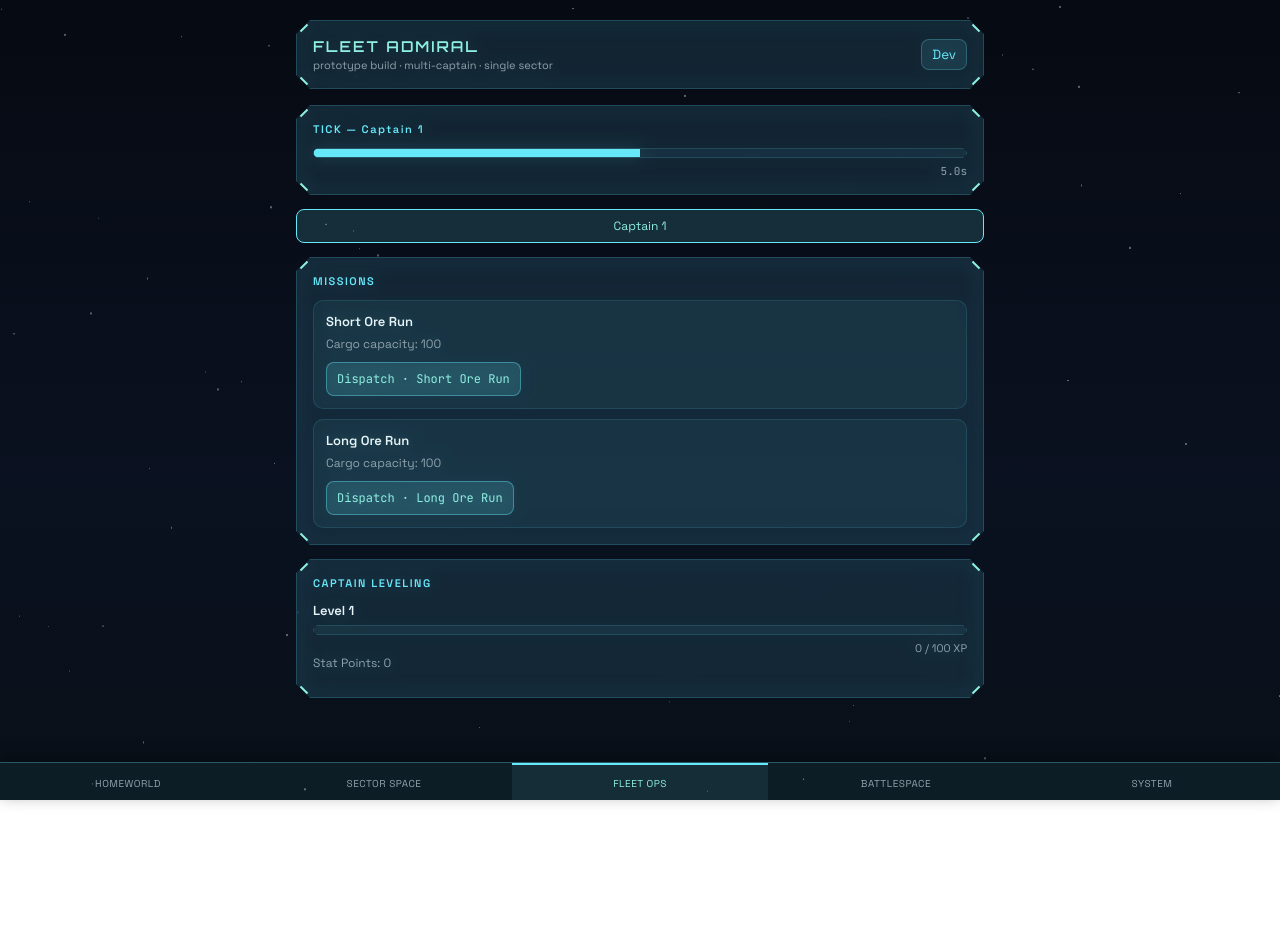
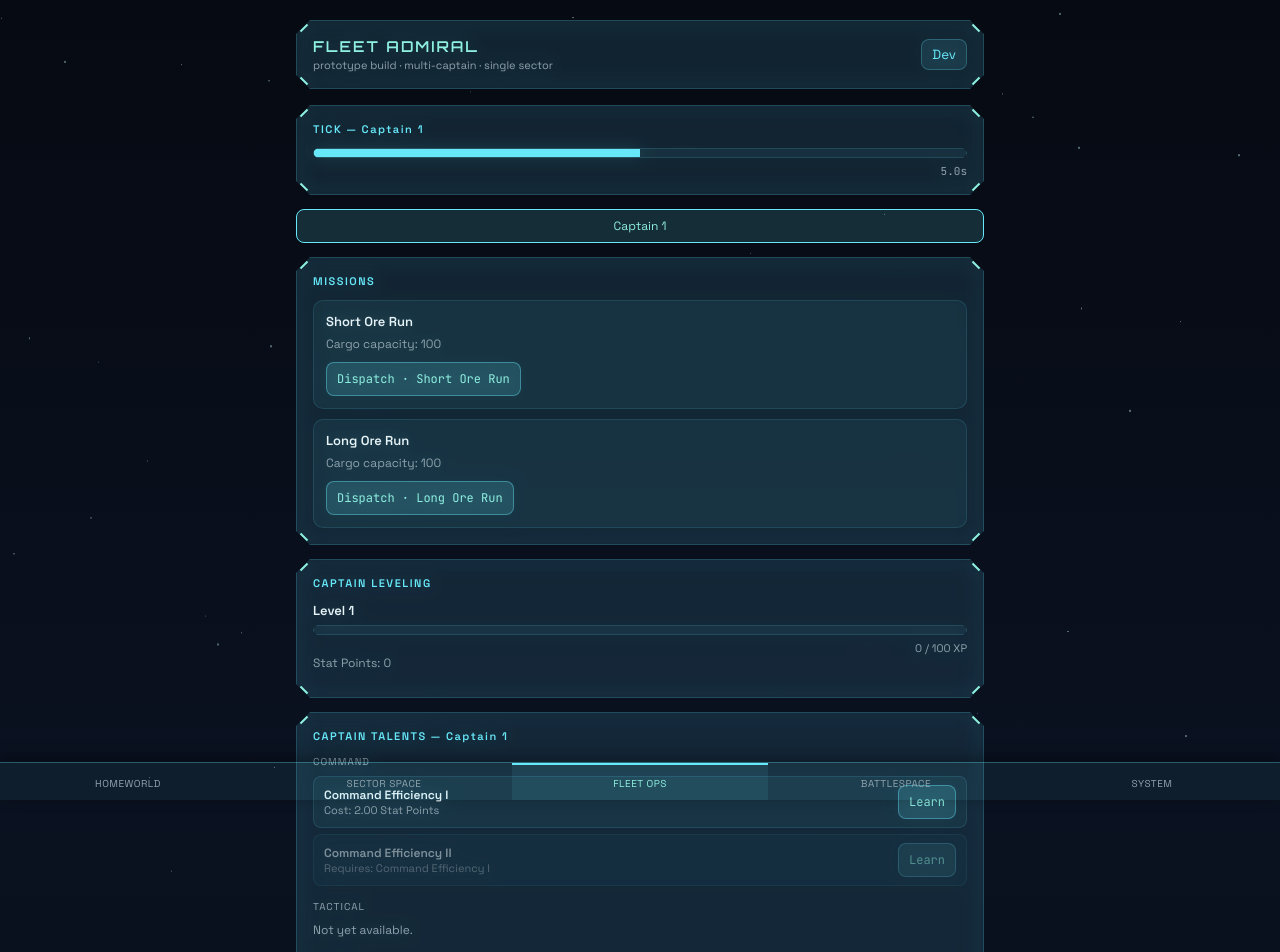
Before and after one commit to Scythrael/HyperionLegacy, a Svelte app: page / in a window 1280 px wide. Shown: the top 952 px of the page. Before the commit the page ends 800 px from the top, so only its background shows below. Built offline with nearby package versions, Linux system fonts and the light colour scheme.

Commit message:
feat: add Captain Talents and Homeworld Talents panels

```diff
--- a/src/App.svelte
+++ b/src/App.svelte
@@ -8,12 +8,18 @@
     requiredTicksForPhase,
     RECIPES,
     xpForNextLevel,
+    CAPTAIN_TALENTS,
+    HOMEWORLD_TALENTS,
     type GameState,
     type MissionKey,
     type MissionPhase,
     type LootMaterialKey,
     type RecipeKey,
     type HomePlanetMaterialKey,
+    type CaptainTalentBranch,
+    type HomeworldTalentBranch,
+    type CaptainTalentKey,
+    type HomeworldTalentKey,
   } from "./lib/game/model";
   import {
     tick,
@@ -22,6 +28,8 @@
     recallCaptain,
     craftRecipe,
     recomputeFleetAdmin,
+    buyCaptainTalent,
+    buyHomeworldTalent,
   } from "./lib/game/tick";
   import { formatNumber } from "./lib/game/format";
   import { saveToLocalStorage, loadFromLocalStorage, clearSave, exportRawSave } from "./lib/game/save";
@@ -301,6 +309,33 @@
     doSave();
   }
 
+  // Captain Talents (Task 6) -- per-captain-scoped, like doDispatchCaptainOnMission
+  // above (reads activeCaptain.id, spends THIS captain's own statPoints).
+  // Same "same state reference on failure" convention as buyCaptainTalent
+  // itself -- success is just checked and bailed on here, no extra validation
+  // duplicated in the UI layer.
+  function doBuyCaptainTalent(talentKey: CaptainTalentKey) {
+    const captain = activeCaptain;
+    const { next, success } = buyCaptainTalent(state, captain.id, talentKey);
+    if (!success) return;
+    state = next;
+    pushLog(`[${captain.label}] Talent learned: ${CAPTAIN_TALENTS[talentKey].label}.`);
+    doSave();
+  }
+
+  // Homeworld Talents (Task 6) -- fleet-wide, spends the shared adminPoints
+  // pool. Unlike doBuyCaptainTalent above, this never touches state.captains
+  // directly here (buyHomeworldTalent itself appends a new captain internally
+  // for unlockCaptainSlot-effect nodes -- see tick.ts) -- App.svelte just
+  // swaps in whatever `next` comes back, same as every other do* handler.
+  function doBuyHomeworldTalent(talentKey: HomeworldTalentKey) {
+    const { next, success } = buyHomeworldTalent(state, talentKey);
+    if (!success) return;
+    state = next;
+    pushLog(`Homeworld talent unlocked: ${HOMEWORLD_TALENTS[talentKey].label}.`);
+    doSave();
+  }
+
   function doExportSave() {
     const raw = exportRawSave();
     if (!raw) return;
@@ -427,6 +462,77 @@
           </button>
         </Panel>
       {/each}
+
+      <!-- Homeworld Talents (Task 6, Captain & Homeworld Talent Trees) --
+           fleet-wide (not per-captain -- reads state.adminPoints /
+           state.unlockedHomeworldTalents directly, never activeCaptain),
+           placed after Refinery/Fabrication above. Same fixed-5-branch
+           iteration pattern as the Captain Talents panel under Fleet Ops, so
+           Homeland Defense/Citizenry (zero entries today, see model.ts)
+           render as labeled, empty columns.
+
+           GATING NOTE on unlockCaptainSlot-effect nodes (fleetLogisticsSlot1/
+           2/3): buyHomeworldTalent (tick.ts) ONLY validates the node's own
+           `talent.cost` against state.adminPoints -- it does NOT read or
+           enforce `effect.atLevel`/`effect.statPointCost`/
+           `effect.componentsCost` at all (see the NOTE comment inside
+           buyHomeworldTalent's own unlockCaptainSlot branch). Those 3 fields
+           were carried over from the old CAPTAIN_SLOT_UNLOCKS shape, which
+           was captain-scoped (gated a SPECIFIC captain's own level/
+           statPoints/Components). buyHomeworldTalent takes no captainId --
+           it's a pure fleet-wide adminPoints purchase with no target
+           captain to check a "level X" or "statPoints Y" requirement
+           against, so there is no well-defined captain to enforce those
+           fields on here either. Rather than inventing a resolution (e.g.
+           picking activeCaptain as an arbitrary stand-in, which the
+           underlying function does not do and was never asked to do), this
+           panel surfaces atLevel/statPointCost/componentsCost as READ-ONLY
+           informational text only -- the buy button's disabled state gates
+           SOLELY on what buyHomeworldTalent actually checks (adminPoints,
+           requires-chain, not-already-owned), so the button is never
+           disabled for a reason the underlying function doesn't enforce. -->
+      <Panel>
+        <div class="panel-title">HOMEWORLD TALENTS</div>
+        <div class="research-cost">Admin Points: {formatNumber(state.adminPoints)}</div>
+        {#each (["fleetLogistics", "homelandDefense", "citizenry", "economy", "industry"] as HomeworldTalentBranch[]) as branch}
+          {@const nodes = Object.entries(HOMEWORLD_TALENTS).filter(([, def]) => def.branch === branch)}
+          <div class="skill-branch">
+            <div class="skill-branch-title">{branch}</div>
+            {#if nodes.length === 0}
+              <p class="prestige-text">Not yet available.</p>
+            {:else}
+              {#each nodes as [key, talent]}
+                {@const owned = state.unlockedHomeworldTalents.includes(key as HomeworldTalentKey)}
+                {@const locked = !owned && talent.requires !== null && !state.unlockedHomeworldTalents.includes(talent.requires)}
+                {@const buyable = !owned && !locked && state.adminPoints >= talent.cost}
+                <div class="skill-node" class:owned={owned} class:locked={locked}>
+                  <div>
+                    <div class="skill-node-label">{talent.label}</div>
+                    <div class="skill-node-status">
+                      {#if owned}
+                        Owned
+                      {:else if locked}
+                        Requires: {HOMEWORLD_TALENTS[talent.requires!].label}
+                      {:else}
+                        Cost: {formatNumber(talent.cost)} Admin Points
+                      {/if}
+                      {#if talent.effect.type === "unlockCaptainSlot"}
+                        <br />(Ref. only, not enforced by purchase logic — see code comment above: at captain level
+                        {talent.effect.atLevel}, {talent.effect.statPointCost} stat pts, {talent.effect.componentsCost} components)
+                      {/if}
+                    </div>
+                  </div>
+                  {#if !owned}
+                    <button class="buy-btn" disabled={!buyable} on:click={() => doBuyHomeworldTalent(key as HomeworldTalentKey)}>
+                      Unlock
+                    </button>
+                  {/if}
+                </div>
+              {/each}
+            {/if}
+          </div>
+        {/each}
+      </Panel>
       {/if}
 
       {#if activeTab === "sectorSpace"}
@@ -499,6 +605,53 @@
         </div>
         <div class="research-readout">{formatNumber(activeCaptain.xp)} / {formatNumber(xpForNextLevel(activeCaptain.level))} XP</div>
         <div class="research-cost">Stat Points: {formatNumber(activeCaptain.statPoints)}</div>
+      </Panel>
+
+      <!-- Captain Talents (Task 6, Captain & Homeworld Talent Trees) --
+           per-captain-scoped, like Captain Leveling above (reads
+           activeCaptain, not the whole fleet) -- spends THIS captain's own
+           statPoints, records the unlock on THIS captain only
+           (activeCaptain.unlockedCaptainTalents), never touches any other
+           captain's state. Iterates the FIXED 5-branch list, not
+           Object.keys(CAPTAIN_TALENTS) -- so Tactical/Science/Diplomacy
+           (currently zero entries, see model.ts) still render as labeled,
+           empty columns rather than not appearing at all. -->
+      <Panel>
+        <div class="panel-title">CAPTAIN TALENTS — {activeCaptain.label}</div>
+        {#each (["command", "tactical", "science", "resourcefulness", "diplomacy"] as CaptainTalentBranch[]) as branch}
+          {@const nodes = Object.entries(CAPTAIN_TALENTS).filter(([, def]) => def.branch === branch)}
+          <div class="skill-branch">
+            <div class="skill-branch-title">{branch}</div>
+            {#if nodes.length === 0}
+              <p class="prestige-text">Not yet available.</p>
+            {:else}
+              {#each nodes as [key, talent]}
+                {@const owned = activeCaptain.unlockedCaptainTalents.includes(key as CaptainTalentKey)}
+                {@const locked = !owned && talent.requires !== null && !activeCaptain.unlockedCaptainTalents.includes(talent.requires)}
+                {@const buyable = !owned && !locked && activeCaptain.statPoints >= talent.cost}
+                <div class="skill-node" class:owned={owned} class:locked={locked}>
+                  <div>
+                    <div class="skill-node-label">{talent.label}</div>
+                    <div class="skill-node-status">
+                      {#if owned}
+                        Owned
+                      {:else if locked}
+                        Requires: {CAPTAIN_TALENTS[talent.requires!].label}
+                      {:else}
+                        Cost: {formatNumber(talent.cost)} Stat Points
+                      {/if}
+                    </div>
+                  </div>
+                  {#if !owned}
+                    <button class="buy-btn" disabled={!buyable} on:click={() => doBuyCaptainTalent(key as CaptainTalentKey)}>
+                      Learn
+                    </button>
+                  {/if}
+                </div>
+              {/each}
+            {/if}
+          </div>
+        {/each}
       </Panel>
       {/if}
 
```
